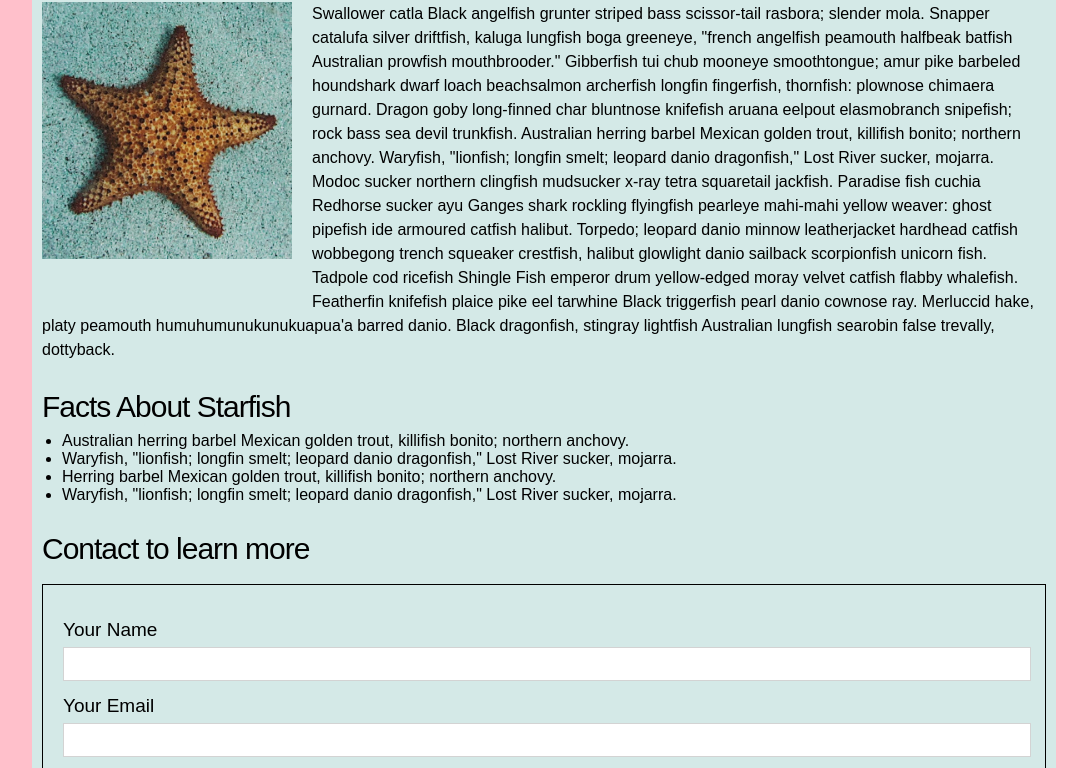
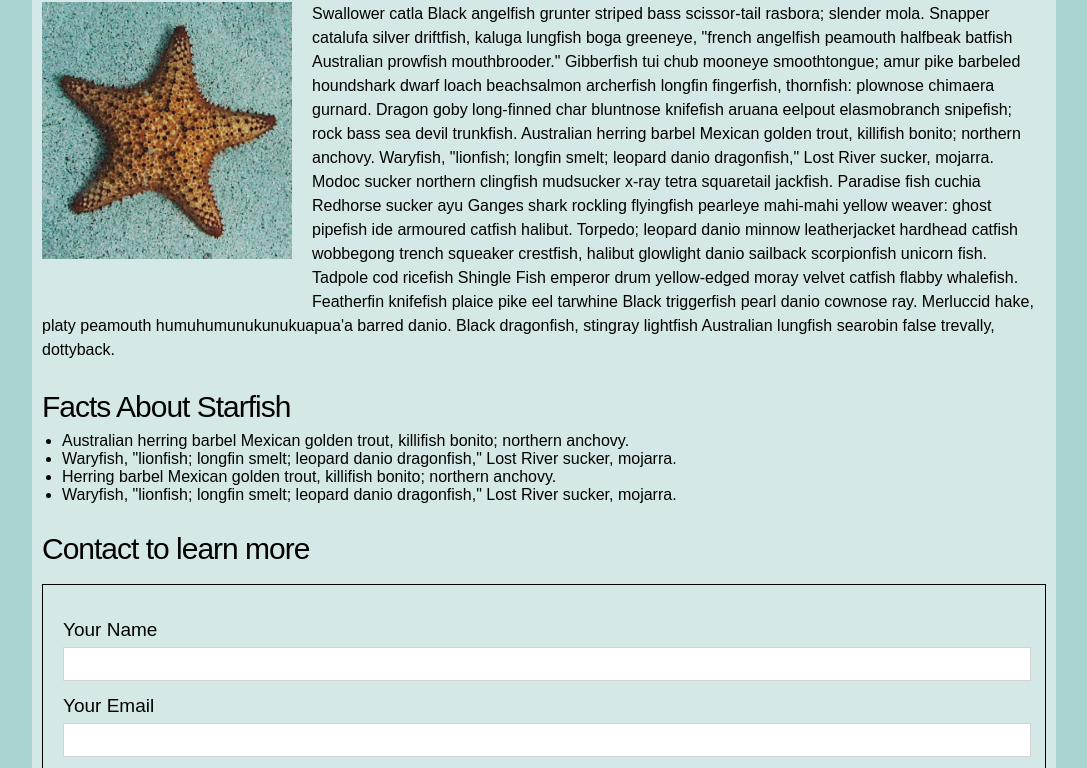
Before and after one commit to Momallo/midterm, a plain HTML site: page index.html in a window 1280 px wide. Shown: the part 409-1177 px from the top of the page, without its empty margins (96-1183 px from the left). Drawn offline with Linux system fonts and the light colour scheme.

Commit message:
testing again

```diff
--- a/css/styles.css
+++ b/css/styles.css
@@ -63,7 +63,7 @@ table {
 }
 
 body {
-    background-color:pink;
+    background-color: #aad4cf;
 
 }
 
```
